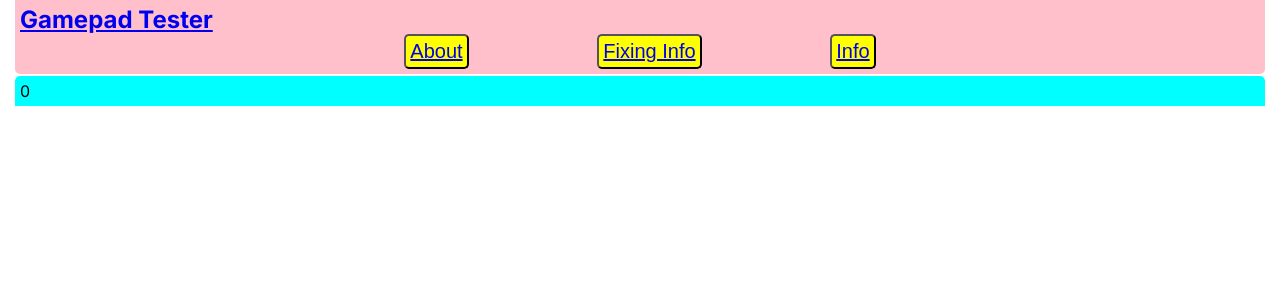
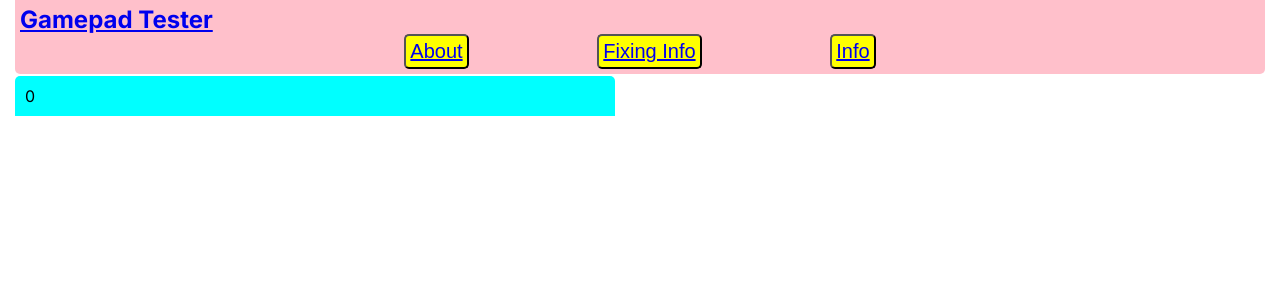
Before and after one commit to Vectari/gamepad-tester, a Next.js app: page / in a window 1280 px wide. Shown: the top 300 px of the page. Built offline with nearby package versions, Linux system fonts and the light colour scheme.

Commit message:
Some styles to Info buttons

```diff
--- a/src/GamepadAPI/GamepadInfo.tsx
+++ b/src/GamepadAPI/GamepadInfo.tsx
@@ -64,7 +64,23 @@ export function GamepadInfo() {
     background-color: aqua;
     border-radius: 5px 5px 0 0;
     margin-top: 2px;
-    padding: 5px;
+    padding: 10px;
+    width: 600px;
+    position: relative;
+  `;
+
+  const StyledButtons = styled.div`
+    background-color: silver;
+    margin: 5px;
+    padding: 10px;
+    width: 68px;
+    display: inline-block;
+
+  `;
+
+  const StyledSVG = styled.svg`
+    height: 25px;
+    width: 10px;
   `;
 
   let buttonsNumber = [];
@@ -72,18 +88,20 @@ export function GamepadInfo() {
   for (let i = 0; i < buttons; i++) {
     let bValue = navigator?.getGamepads()[0]?.buttons[i].value;
     buttonsNumber.push(
-      <div>
+      <StyledButtons>
         B{i}:{" "}
         {
-          <svg width="10px" height={bValue! * 50}>
+          <StyledSVG>
+          <svg width="10px" height={bValue! * 20}>
             <rect
               width="10px"
-              height="50px"
+              height="20px"
               fill={bValue == 1 ? "green" : "red"}
             ></rect>
           </svg>
+          </StyledSVG>
         }
-      </div>
+      </StyledButtons>
     );
   }
 
@@ -138,9 +156,9 @@ export function GamepadInfo() {
         {/* <div>TOUCHBAR{touchbarPressed && "OK"}</div>
       </GamepadInfoWrapper> */}
       <GamepadInfoWrapper>
+        {buttons}
         {axesNumber}
-        {buttonsNumber}
-        {buttons}
+          {buttonsNumber}
       </GamepadInfoWrapper>
     </>
   );
```
